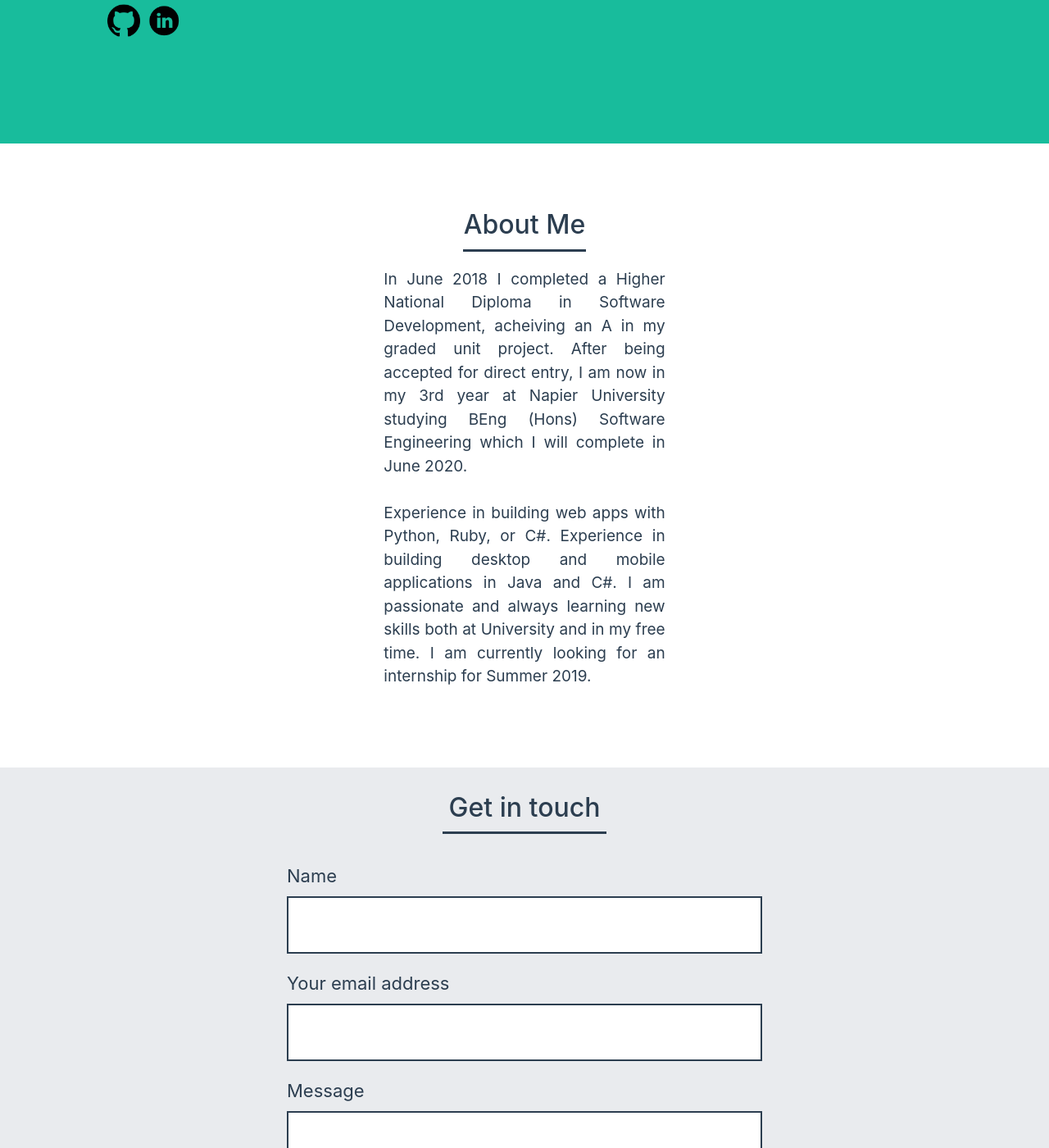
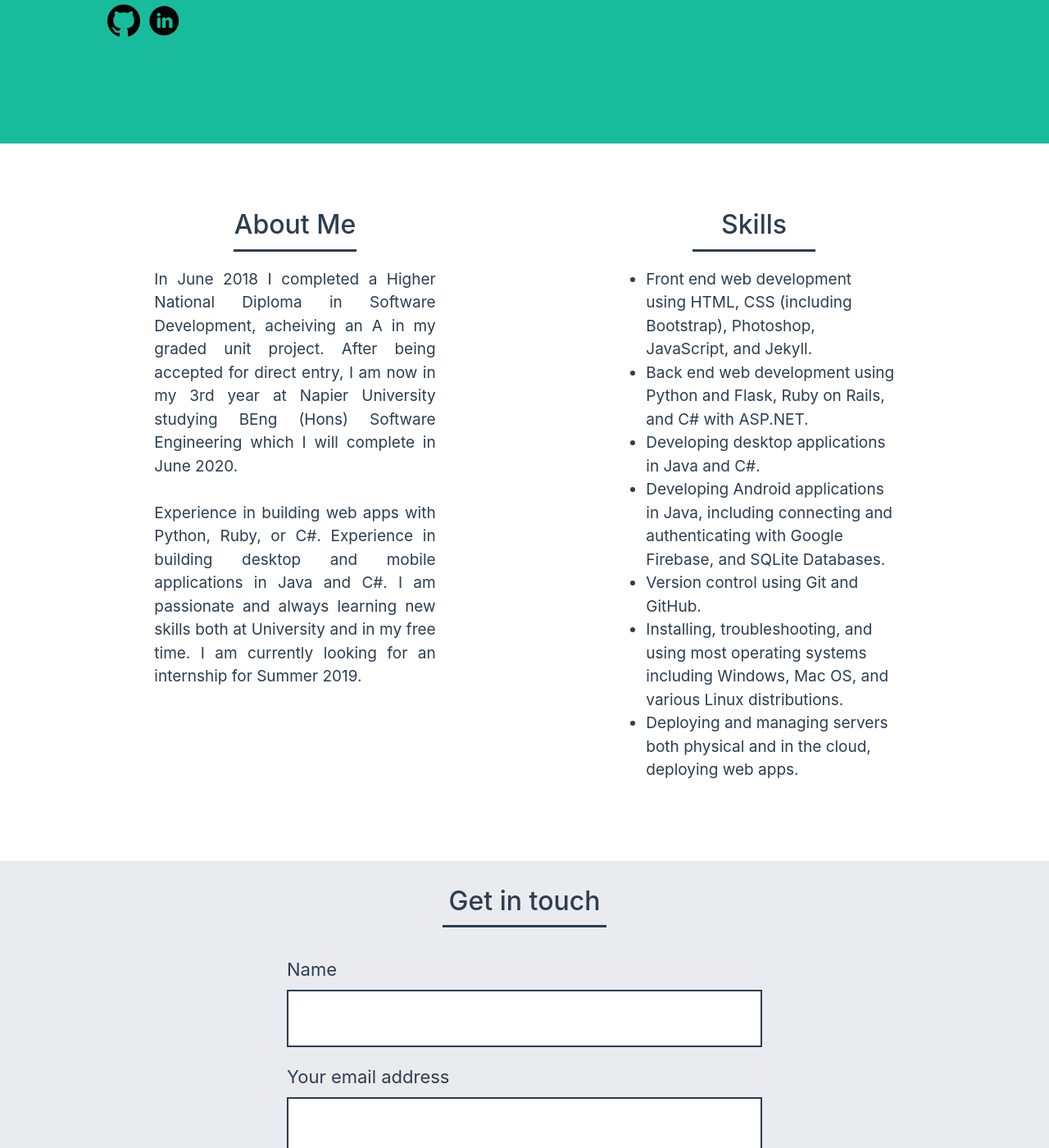
Before and after one commit to andrew-bruce/abruce1711.github.io, a Jekyll site: the page built from index.md, in a window 1280 px wide and 1400 px high, scrolled down 999 px. Shown: the whole window at 82% size. Built offline with Jekyll 4.4.1, drawn with Linux system fonts in a browser that asks for light colours.

Commit message:
Added Skills

```diff
--- a/_data/interests.yaml
+++ /dev/null
@@ -1,3 +0,0 @@
-- interest1
-- interest2
-- interest3
--- /dev/null
+++ b/_data/skills.yml
@@ -0,0 +1,7 @@
+- Front end web development using HTML, CSS (including Bootstrap), Photoshop, JavaScript, and Jekyll.
+- Back end web development using Python and Flask, Ruby on Rails, and C# with ASP.NET.
+- Developing desktop applications in Java and C#.
+- Developing Android applications in Java, including connecting and authenticating with Google Firebase, and SQLite Databases.
+- Version control using Git and GitHub.
+- Installing, troubleshooting, and using most operating systems including Windows, Mac OS, and various Linux distributions.
+- Deploying and managing servers both physical and in the cloud, deploying web apps.
--- /dev/null
+++ b/_includes/first_section.html
@@ -0,0 +1,12 @@
+<div class="first_section">
+        <div class="col-md-4 offset-md-4">
+            <div class="first_section_content">
+                <img class="profile_image" src="../img/me.jpg">
+                <h1 class="name">{{ site.data.me[0].name }}</h2>
+                <div class="name_underline mx-auto"></div>
+                <h4 >{{ site.data.me[0].occupation }}</h4>
+                <h5>at</h5>
+                <h4>{{ site.data.me[0].establishment }}</h4>
+            </div>
+        </div>
+</div>
--- /dev/null
+++ b/_includes/nav.html
@@ -0,0 +1,6 @@
+<nav>
+        <div class="col-md-10 offset-md-1">
+            <a href="https://github.com/abruce1711" target="_none"><img src="../img/github.png"></a>
+            <a href="https://www.linkedin.com/in/andrew-bruce-developer/" target="_none"><img src="../img/linkedin.png"></a>
+        </div>
+</nav>
--- /dev/null
+++ b/_includes/second_section.html
@@ -0,0 +1,21 @@
+<div class="second_section">
+        <div class="col-md-4 offset-md-1 float-left">
+            <div class="second_section_content">
+                <h2 class="second_section_heading">About Me</h2>
+                <div class="second_section_underline mx-auto"></div>
+                <p class="about_me">{{ site.data.me[0].about }}</p>
+            </div>
+        </div>
+
+        <div class="col-md-4 col-md-offset-right-1 float-right">
+            <div class="second_section_content_right">
+                <h2 class="second_section_heading">Skills</h2>
+                <div class="second_section_underline mx-auto"></div>
+                <ul class="skills">
+                    {% for skill in site.data.skills %}
+                        <li>{{skill}}</li>
+                    {% endfor %}
+                </ul>
+            </div>
+        </div>
+</div>
--- /dev/null
+++ b/_includes/third_section.html
@@ -0,0 +1,9 @@
+<div class="third_section">
+        <div class="col-md-6 offset-md-3">
+            <div class="third_section_content">
+                <h2 class="contact_heading">Get in touch</h2>
+                <div class="contact_underline mx-auto"></div>
+                {% include contact_form.html %}
+            </div>
+        </div>
+</div>
--- a/_layouts/default.html
+++ b/_layouts/default.html
@@ -17,48 +17,17 @@ title: "Andrew Bruce"
     <body>
         <div class="container-fluid">
             <div class="row">
-                <nav>
-                    <div class="col-md-10 offset-md-1">
-                        <a href="https://github.com/abruce1711" target="_none"><img src="../img/github.png"></a>
-                        <a href="https://www.linkedin.com/in/andrew-bruce-developer/" target="_none"><img src="../img/linkedin.png"></a>
-                    </div>
-                </nav>
-                <div class="first_section">
-                    <div class="col-md-4 offset-md-4">
-                        <div class="first_section_content">
-                            <img class="profile_image" src="../img/me.jpg">
-                            <h1 class="name">{{ site.data.me[0].name }}</h2>
-                            <div class="name_underline mx-auto"></div>
-                            <h4 >{{ site.data.me[0].occupation }}</h4>
-                            <h5>at</h5>
-                            <h4>{{ site.data.me[0].establishment }}</h4>
-                        </div>
-                    </div>
-                </div>
+                {% include nav.html %}
+
+                {% include first_section.html %}
             </div>
 
             <div class="row">
-                <div class="second_section">
-                    <div class="col-md-4 offset-md-4">
-                        <div class="second_section_content">
-                            <h2 class="about_me_heading">About Me</h2>
-                            <div class="about_me_underline mx-auto"></div>
-                            <p class="about_me">{{ site.data.me[0].about }}</p>
-                        </div>
-                    </div>
-                </div>
+                {% include second_section.html %}
             </div>
 
             <div class="row">
-                <div class="third_section">
-                    <div class="col-md-6 offset-md-3">
-                        <div class="third_section_content">
-                            <h2 class="contact_heading">Get in touch</h2>
-                            <div class="contact_underline mx-auto"></div>
-                            {% include contact_form.html %}
-                        </div>
-                    </div>
-                </div>
+                {% include third_section.html %}
             </div>
         </div>
         <script src="../js/scripts.js" ></script>
--- a/css/style.css
+++ b/css/style.css
@@ -51,14 +51,15 @@
     color: #2c3e50;
 }
 
-.about_me_heading {text-align: center}
-.about_me_underline {
+.second_section_heading {text-align: center}
+.second_section_underline {
     height: 3px;
     width: 150px;
     background: #2c3e50;
     margin: 10px 0 20px 0;
 }
 .about_me {text-align: justify; font-size: 19px;}
+.skills {font-size: 19px;}
 
 .third_section {
     background-color: #e9ebee;
```
